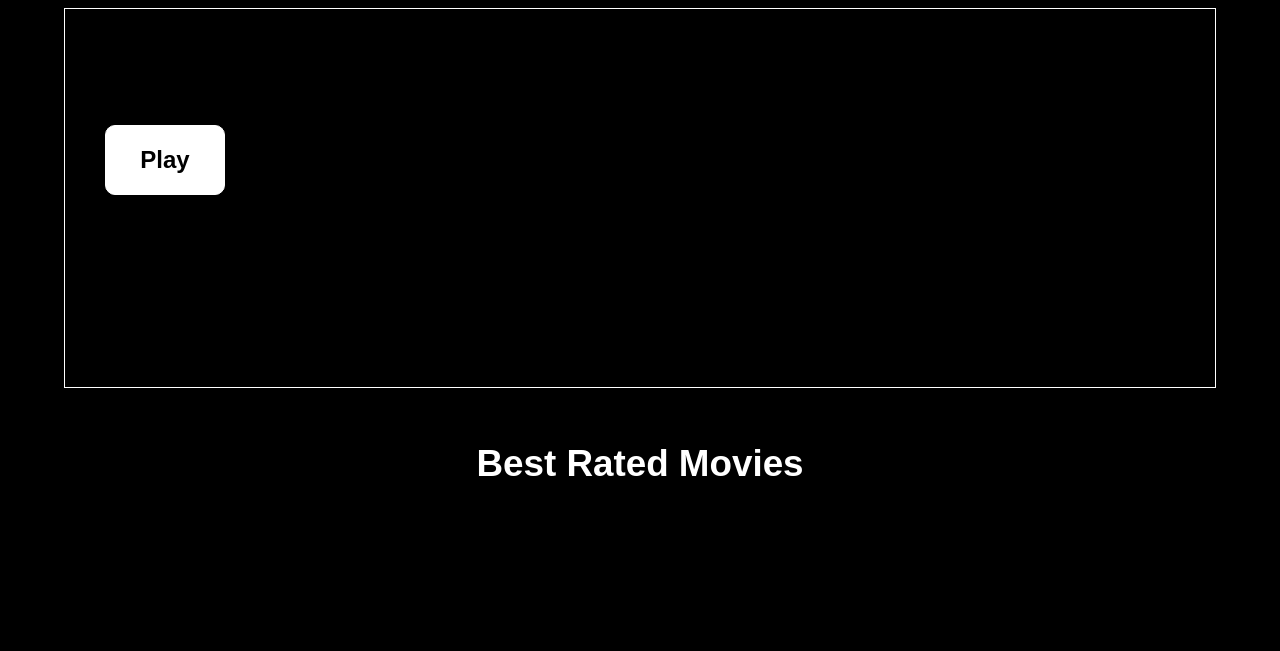
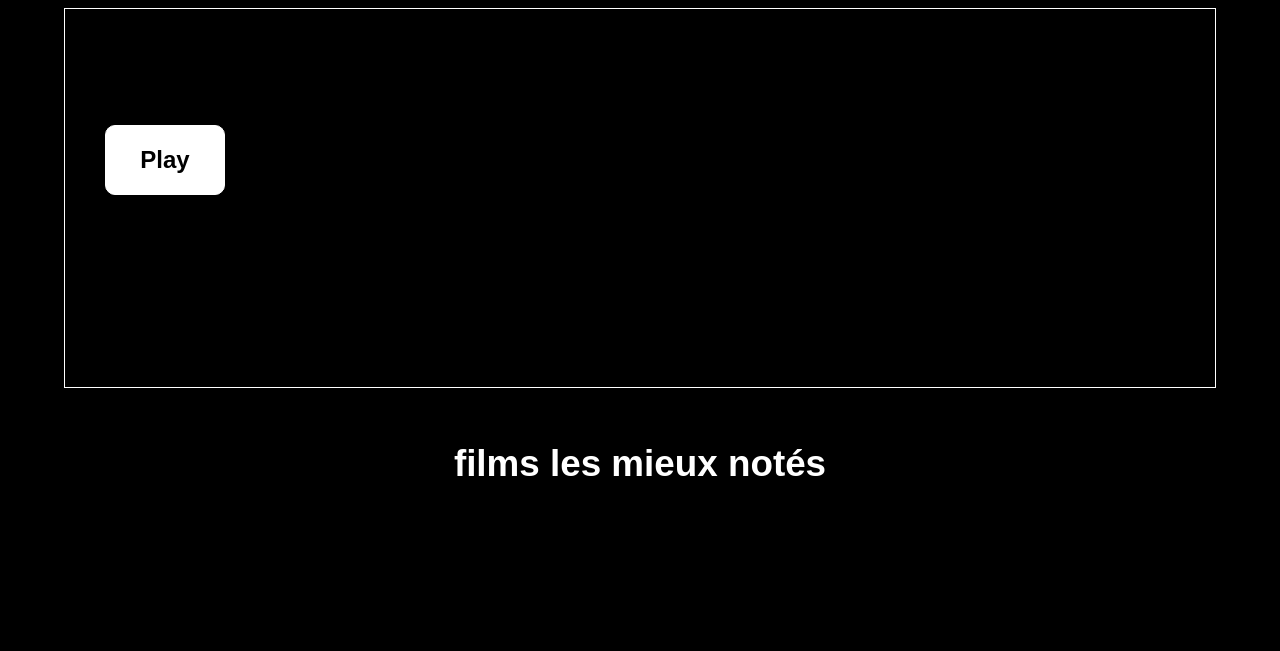
Before and after one commit to Christophe-Ringot/Developpez_une_interface_utilisateur_pour_une_application_web_Python, a plain HTML site: page index.html in a window 1280 px wide. Shown: the part 132-783 px from the top of the page. Drawn offline with Linux system fonts and the light colour scheme.

Commit message:
rework scripts.js

```diff
--- a/index.html
+++ b/index.html
@@ -46,7 +46,7 @@
 
         <section>
             <div id="best-rated-movies">
-                <h3 class="row-header">Best Rated Movies</h3>
+                <h3 class="row-header">films les mieux notés</h3>
                 <div class="carousel">
                     <a class="prev" onclick="carousel1.
                     moveLeft()">&#10094;</a>
```
